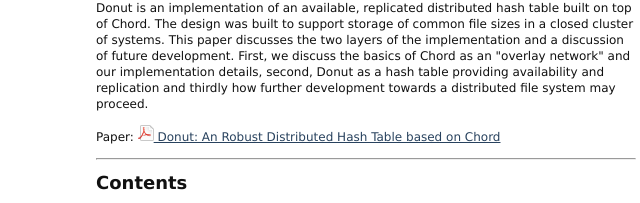
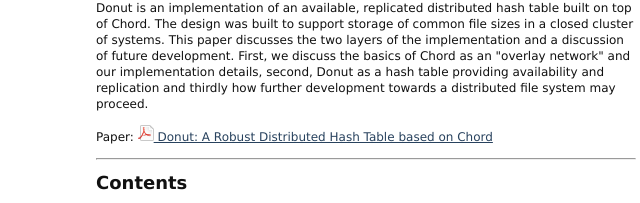
Before and after one commit to alevy/donut, a plain HTML site: page index.html in a window 1280 px wide. Shown: the part 224-427 px from the top of the page, 274-914 px from the left. Drawn offline with Linux system fonts and the light colour scheme.

Commit message:
Fixed paper name

```diff
--- a/index.html
+++ b/index.html
@@ -52,7 +52,7 @@
                 </p>
                 <p>Paper: <a href="donut.pdf" target="Paper">
                         <img src="images/file-pdf.png" />
-                        Donut: An Robust Distributed Hash Table based on Chord
+                        Donut: A Robust Distributed Hash Table based on Chord
                 </a></p>
                 <hr/>
                 <h2>Contents</h2>
```
